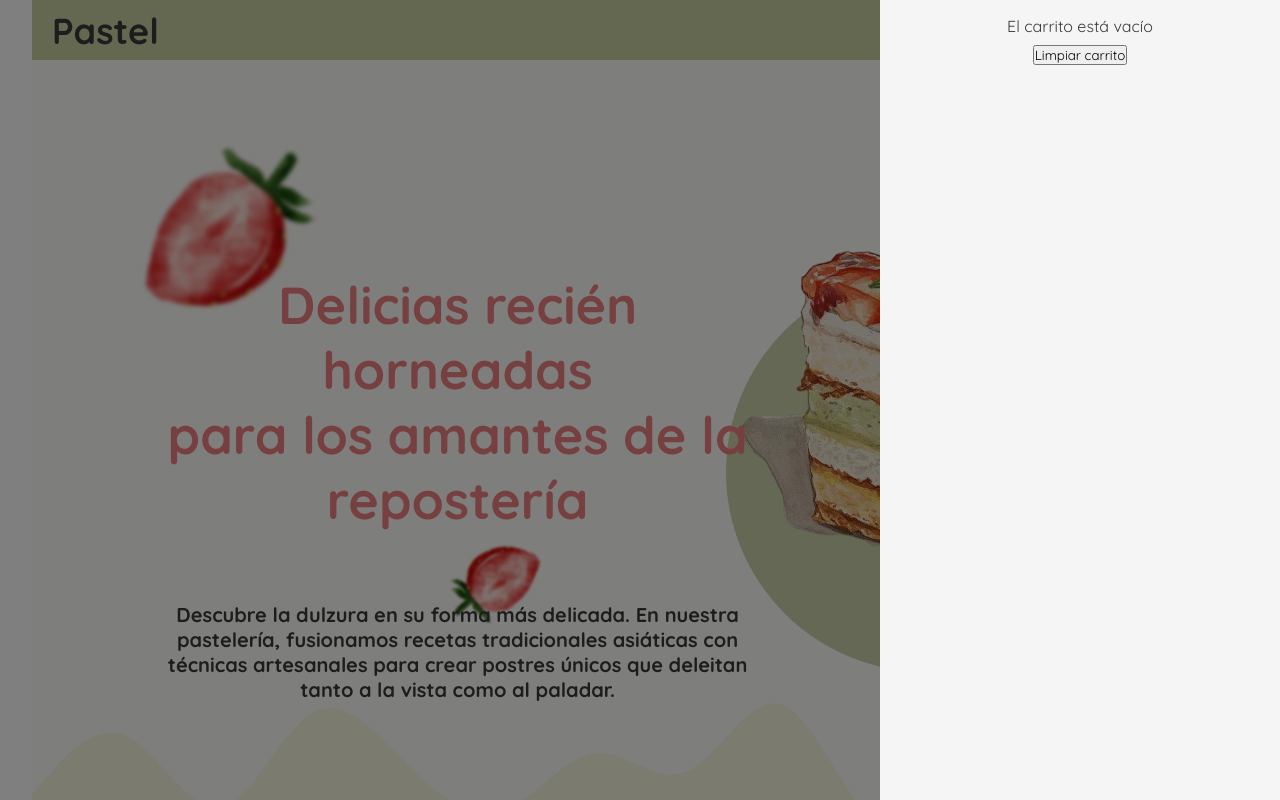
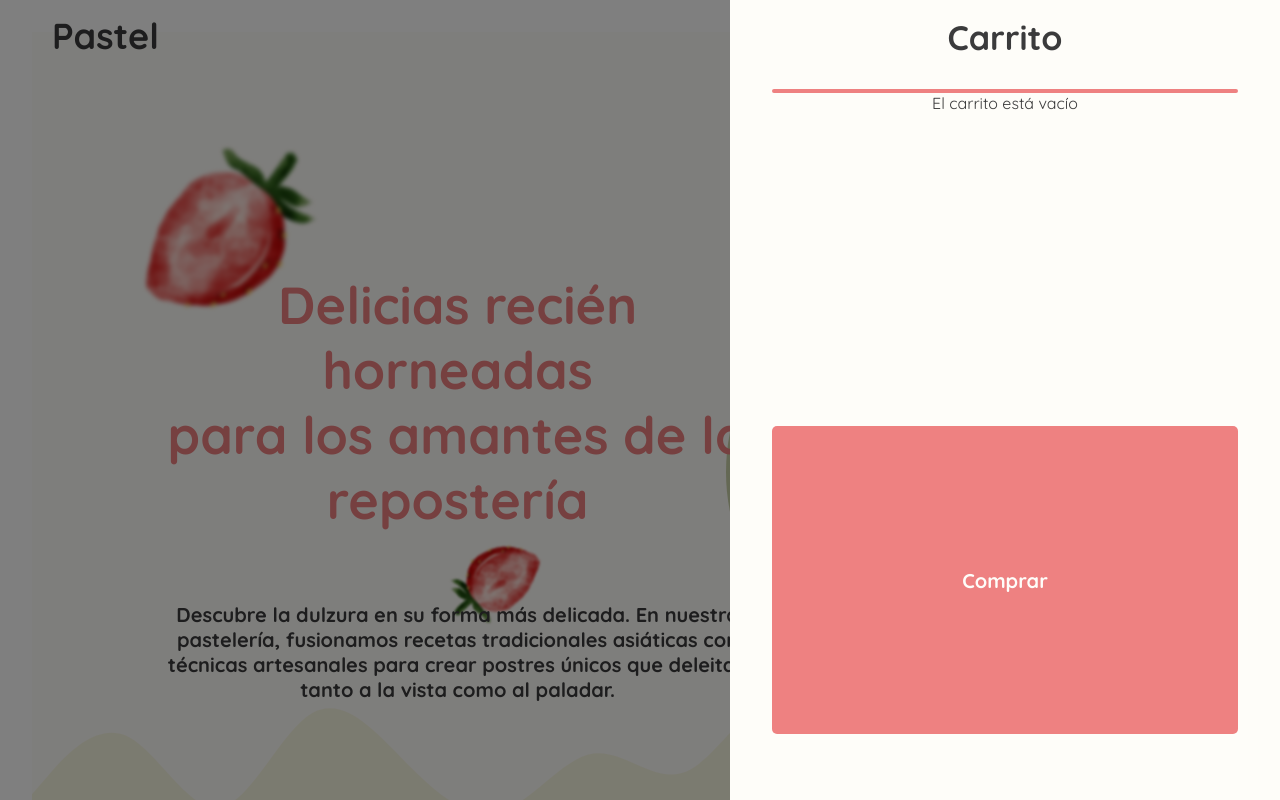
Before and after one commit to KokorikoFC/tiendaConReact, a React (Vite) app: page /home in a window 1280 px wide. Both pictures are taken after a click on the element 1218 px from the left and 30 px from the top of the page. Shown: the top 800 px of the page. Built offline with nearby package versions, Linux system fonts and the light colour scheme.

Commit message:
Update Cart style

```diff
--- a/src/components/cart/Cart.css
+++ b/src/components/cart/Cart.css
@@ -2,14 +2,13 @@
     overflow: hidden;
 }
 
-
 .cart {
-    background: #f5f5f5;
+    background: var(--blanco);
     padding: 16px;
     position: fixed;
     right: 0;
     top: 0;
-    width: 400px;
+    width: 550px;
     height: 100%;
     display: none;
     transition: transform 0.3s ease-in-out;
@@ -45,8 +44,17 @@ aside {
     cursor: default;
 }
 
-aside img {
-    height: 200px;
+aside ul {
+    row-gap: 0px;
+}
+aside h3 {
+    margin-bottom: 30px;
+    font-size: 34px;
+    text-align: center;
+}
+aside hr {
+    width: 90%;
+    margin: auto;
 }
 
 .cart.open {
@@ -56,3 +64,90 @@ aside img {
 .overlay.show {
     display: block;
 }
+
+.cart-items-list {
+    height: 90%;
+    overflow-y: scroll;
+    scrollbar-width: none;
+}
+.cart-item {
+    width: 90%;
+    height: 150px;
+    display: flex;
+    align-items: center;
+    justify-content: space-between;
+    border-bottom: 1px solid var(--verde);
+}
+
+.cart-item-info {
+    display: flex;
+    align-items: center;
+    justify-content: start;
+    gap: 20px;
+    width: 60%;
+}
+.cart-item img {
+    width: 100px;
+}
+
+.cart-item-controls {
+    display: flex;
+    align-items: center;
+    justify-content: space-between;
+    width: 40%;
+}
+
+.quantity-controls {
+    height: 35px;
+    width: 50%;
+    display: flex;
+    align-items: center;
+    justify-content: space-around;
+    background-color: var(--verde);
+    border-radius: 5px;
+}
+.quantity-btn{
+    color: var(--grey);
+    font-size: 20px;
+    font-weight: 700;
+    cursor: pointer;
+}
+.quantity-btn:hover {
+    color: var(--blanco);
+    transition: all 0.2s;
+}
+
+.quantity-controls p{
+    font-size: 18px;
+    width: 35%;
+    font-weight: 700;
+    text-align: center;
+}
+.quantity-controls-price {
+    font-size: 20px;
+    font-weight: 700;
+    width: 50%;
+    text-align: right;
+}
+
+.quantity-controls button {
+    font-size: 25px;
+}
+
+.buy-btn{
+    width: 90%;
+    margin: 50px auto;
+    padding: 10px;
+    background-color: var(--rojo);
+    color: var(--blanco);
+    font-size: 20px;
+    font-weight: 800;
+    border: none;
+    border-radius: 5px;
+    cursor: pointer;
+}
+
+.buy-btn:hover {
+    background-color: var(--verde);
+    transition: all 0.2s;
+}
--- a/src/components/cart/Cart.jsx
+++ b/src/components/cart/Cart.jsx
@@ -2,21 +2,29 @@ import "./Cart.css";
 import { useState, useEffect } from "react";
 import { FaShoppingBasket } from "react-icons/fa";
 import { useCart } from "../../hooks/useCart.jsx";
+import { TiPlus } from "react-icons/ti";
+import { TiMinus } from "react-icons/ti";
+
 
 function CartItem({ name, price, image, quantity, product }) {
     const { addToCart, removeOneFromCart } = useCart();
 
     return (
-        <li>
-            <img src={image} alt={name} />
-            <div>
-                <strong>{name}</strong> - ${price}
+        <li className="cart-item">
+            <div className="cart-item-info">
+                <img src={image} alt={name} />
+                <p>
+                    <strong>{name}</strong>
+                </p>
             </div>
+            <div className="cart-item-controls">
+                <div className="quantity-controls">
+                    <TiMinus className="quantity-btn" onClick={() => removeOneFromCart(product)} />
+                    <p>{quantity}</p>
+                    <TiPlus className="quantity-btn" onClick={() => addToCart(product)} />
+                </div>
+                <p className="quantity-controls-price">{(price * quantity).toFixed(2)} €</p>
 
-            <div className="quantity-controls">
-                <button onClick={() => removeOneFromCart(product)}>-</button>
-                <small>Qty: {quantity}</small>
-                <button onClick={() => addToCart(product)}>+</button>
             </div>
         </li>
     );
@@ -47,12 +55,12 @@ export function Cart() {
 
     return (
         <>
-            <div // Cambiado button por div
+            <div
                 className="cartBtn"
                 onClick={toggleCart}
                 aria-label="Abrir carrito"
             >
-                <FaShoppingBasket className="cart-icon" /> {/* Icono de cesta  */}
+                <FaShoppingBasket className="cart-icon" />{" "}
             </div>
 
             {isOpen && (
@@ -63,20 +71,25 @@ export function Cart() {
                     ></div>
 
                     <aside className={`cart ${isOpen ? "open" : ""}`}>
-                        <ul>
+                    <h3>Carrito</h3>
+                    <hr />
+                        <ul className="cart-items-list">
                             {cart.length === 0 ? (
                                 <p>El carrito está vacío</p>
                             ) : (
+
                                 cart.map((product) => (
                                     <CartItem
                                         key={product.id}
                                         product={product}
                                         {...product}
                                     />
+
                                 ))
                             )}
+                        <button className="buy-btn" onClick={clearCart}>Comprar</button>
+
                         </ul>
-                        <button onClick={clearCart}>Limpiar carrito</button>
                     </aside>
                 </>
             )}
--- a/src/components/filters/Filters.jsx
+++ b/src/components/filters/Filters.jsx
@@ -4,6 +4,8 @@ import { PiBreadDuotone } from "react-icons/pi";
 import { LuCakeSlice } from "react-icons/lu";
 import { LuSandwich } from "react-icons/lu";
 import { LuCroissant } from "react-icons/lu";
+import { LuCake } from "react-icons/lu";
+
 
 
 import { useState } from "react";
@@ -24,7 +26,7 @@ function Filters() {
         <div className="filters">
             <div className="filter-buttons">
                 {[
-                    { name: "Todos", value: "all", icon: <PiBreadDuotone /> },
+                    { name: "Todos", value: "all", icon: <LuCake /> },
                     { name: "Pastelería", value: "pasteleria", icon: <LuCakeSlice /> },
                     { name: "Panadería", value: "panaderia", icon: <PiBreadDuotone /> },
                     { name: "Sándwiches", value: "sandwiches", icon: <LuSandwich /> },
--- a/src/components/header/Header.css
+++ b/src/components/header/Header.css
@@ -6,7 +6,7 @@
     align-items: center;
     padding: 10px 20px;
     background-color: rgba(202, 209, 163, 0.719);
-    height: 60px;
+    height: 70px;
     position: fixed;
     z-index: 1000;
     width: 100%;
--- a/src/components/header/Header.jsx
+++ b/src/components/header/Header.jsx
@@ -14,9 +14,9 @@ function Header() {
         const handleScroll = () => {
             const scrollY = window.scrollY;
             if (scrollY > 0) {
+                setHeaderOpacity(1);
+            } else {
                 setHeaderOpacity(0);
-            } else {
-                setHeaderOpacity(1);
             }
         };
 
```
